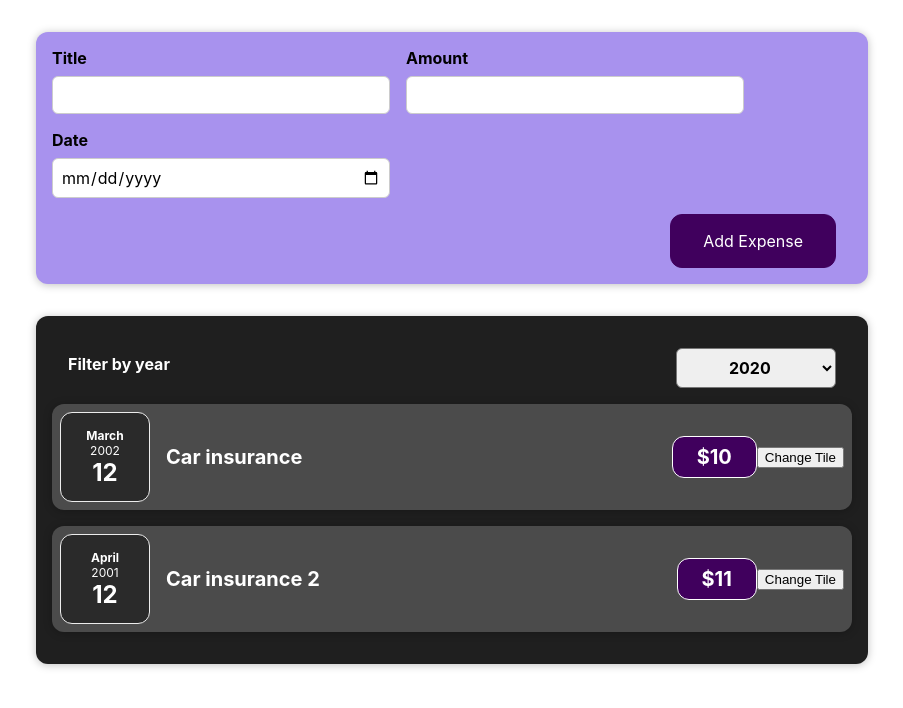
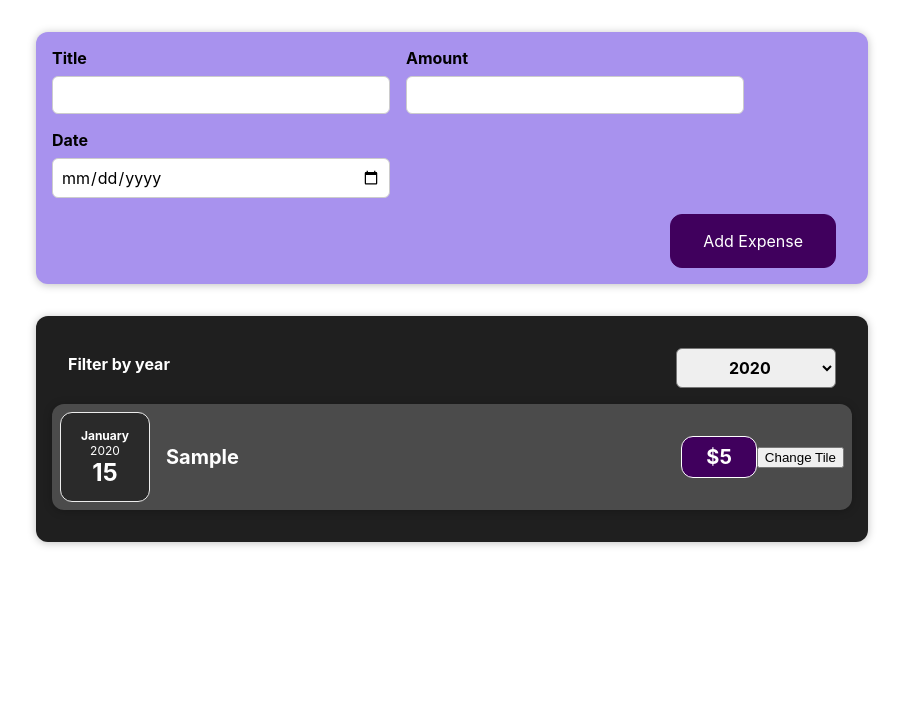
Before and after one commit to DemetreShonia/ReactTuto, a React (Create React App) app in the folder react-tutor/: page / in a window 1280 px wide. Both pictures are taken after typing "Sample", "5", "2020-01-15" into the empty fields and a click on the button "Add Expense". Shown: the top 708 px of the page, without its empty margins (188-1091 px from the left). Built offline with nearby package versions, Linux system fonts and the light colour scheme.

Commit message:
Filter Stuff

```diff
--- a/react-tutor/src/App.js
+++ b/react-tutor/src/App.js
@@ -1,24 +1,27 @@
-import React from "react";
+import React, { useState } from "react";
 import Expenses from "./Components/Expenses";
 import ExpenseItem from "./Components/Expenses/ExpenseItem";
 import NewExpense from "./Components/NewExpense/NewExpense";
 
-function App() {
-  const expenses = [
+const DUMMY_EXPENSES = [
   {
+    id: "e1",
     title: "Car insurance",
     amount: 10,
     date: new Date(2002, 2, 12),
   },
   {
+    id: "e2",
     title: "Car insurance 2",
     amount: 11,
     date: new Date(2001, 3, 12),
   },
 ];
+
+function App() {
+  const [expenses, setExpenses] = useState(DUMMY_EXPENSES);
   const addExpenseHandler = (expense) => {
-    console.log("in APP JS");
-    console.log(expenses);
+    setExpenses((prevExpenses) => [expense, ...prevExpenses]);
   };
   return (
     <div className="App">
--- a/react-tutor/src/Components/Expenses.js
+++ b/react-tutor/src/Components/Expenses.js
@@ -2,12 +2,17 @@ import ExpenseItem from "../Components/Expenses/ExpenseItem";
 import "./Expenses.css";
 import Card from "../Components/UI/Card";
 import ExpensesFilter from "./Expenses/ExpensesFilter";
+import ExpensesList from "./Expenses/ExpensesList";
 import { useState } from "react";
 function Expenses(props) {
   const [filteredYear, setFilteredYear] = useState("2020");
   const filterChangeHandler = (selectedYear) => {
     setFilteredYear(selectedYear);
   };
+  const filteredExpenses = props.items.filter(
+    (e) => e.date.getFullYear() == filteredYear
+  );
+
   return (
     <div>
       <Card className="expenses">
@@ -15,16 +20,7 @@ function Expenses(props) {
           selected={filteredYear}
           onChangeFilter={filterChangeHandler}
         />
-        <ExpenseItem
-          title={props.items[0].title}
-          date={props.items[0].date}
-          amount={props.items[0].amount}
-        />
-        <ExpenseItem
-          title={props.items[1].title}
-          date={props.items[1].date}
-          amount={props.items[1].amount}
-        />
+        <ExpensesList items={filteredExpenses} />
       </Card>
     </div>
   );
--- a/react-tutor/src/Components/Expenses/ExpenseItem.js
+++ b/react-tutor/src/Components/Expenses/ExpenseItem.js
@@ -10,6 +10,7 @@ function ExpenseItem(props) {
   };
 
   return (
+    <li>
       <Card className="expense-item">
         <ExpenseDate date={props.date} />
         <div className="expense-item__description">
@@ -18,6 +19,7 @@ function ExpenseItem(props) {
         </div>
         <button onClick={clickHandler}>Change Tile</button>
       </Card>
+    </li>
   );
 }
 
--- /dev/null
+++ b/react-tutor/src/Components/Expenses/ExpensesList.css
@@ -0,0 +1,9 @@
+.expenses-list {
+  list-style: none;
+  padding: 0;
+}
+
+.expenses-list__fallback {
+  color: white;
+  text-align: center;
+}
--- /dev/null
+++ b/react-tutor/src/Components/Expenses/ExpensesList.js
@@ -0,0 +1,21 @@
+import ExpenseItem from "./ExpenseItem";
+import "./ExpensesList.css";
+const ExpensesList = (props) => {
+  if (props.items.length == 0) {
+    return <h2 className="expenses-list__fallback">Found no expenses.</h2>;
+  }
+
+  return (
+    <ul className="expenses-list">
+      {props.items.map((expense) => (
+        <ExpenseItem
+          key={expense.id}
+          title={expense.title}
+          date={expense.date}
+          amount={expense.amount}
+        />
+      ))}
+    </ul>
+  );
+};
+export default ExpensesList;
```
Lines whose indentation alone changed are shown as unchanged.
